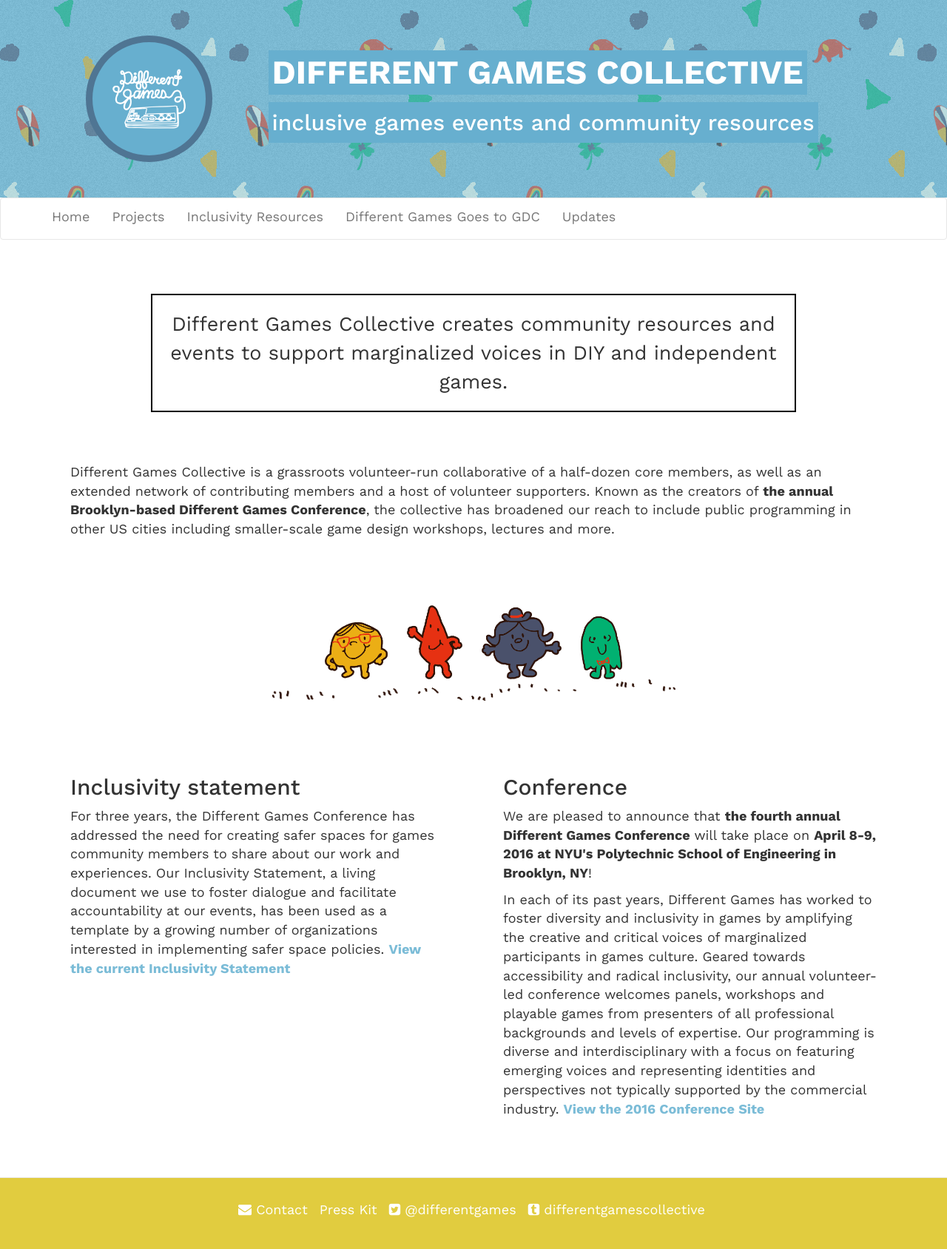
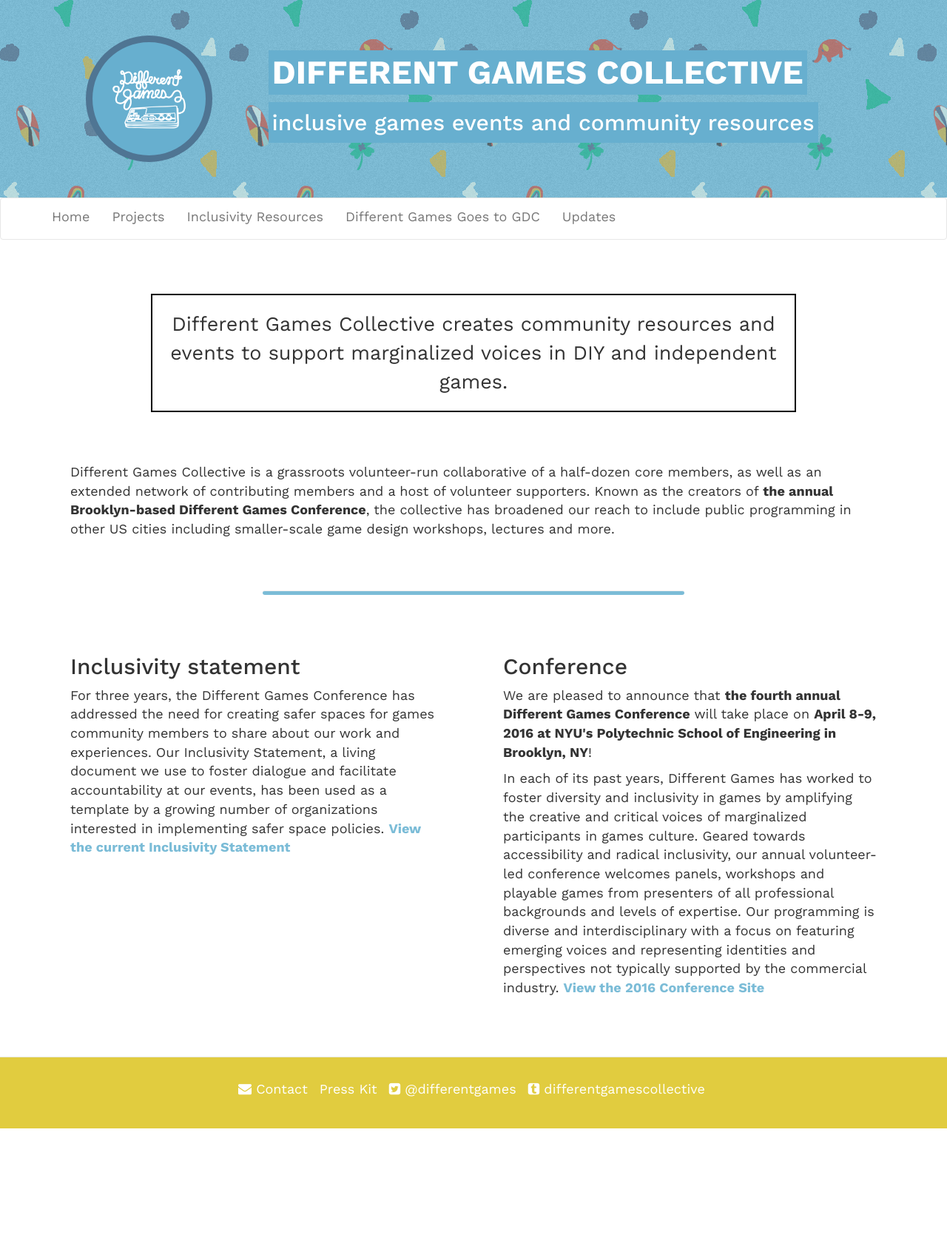
Before and after one commit to differentgames/collective-site, a Jekyll site: the page built from index.html, in a window 1280 px wide. Shown: the whole page at 74% size. Built offline with Jekyll 4.4.1, drawn with Linux system fonts in a browser that asks for light colours; nearby versions of some CDN libraries; after the commit the page ends 1525 px from its top, so only the background shows below that.

Commit message:
removing lil dudes

```diff
--- a/_sass/_pinwheel.scss
+++ b/_sass/_pinwheel.scss
@@ -10,6 +10,13 @@
     color: $pinwheel-dark-blue;
     text-decoration: none;
   }
+}
+
+hr {
+  background: $pinwheel-blue;
+  height: 5px;
+  width: 50%;
+  border-radius: 5px;
 }
 
 .banner {
@@ -87,22 +94,6 @@
   }
 }
 
-.pw-mx {
-  text-align: center;
-
-  img {
-    max-height:100px;
-    margin: 0 10px;
-
-    &.grass {
-      margin:auto;
-      display: block;
-      max-width:50%;
-    }
-  }
-
-}
-
 .pw-call-to-action {
   text-align: center;
   margin:2em auto;
--- a/index.html
+++ b/index.html
@@ -12,15 +12,7 @@
   </div>
 </div>
 
-<div class="row">
-  <div class="col-xs-12 pw-section pw-mx">
-    <img src="/images/littlemx/yellow.png" alt="cool lil yellow fellow"/>
-    <img src="/images/littlemx/red.png" alt="cool lil red head"/>
-    <img src="/images/littlemx/blue.png" alt="cool lil blued dude"/>
-    <img src="/images/littlemx/green.png" alt="cool lil green machine"/>
-    <img src="/images/littlemx/grass.png" class="grass" alt="a visual horizontal break that looks like grass" />
-  </div>
-</div>
+<hr>
 
 <div class="row">
   <div class="col-xs-12 col-md-6 pw-section">
```
